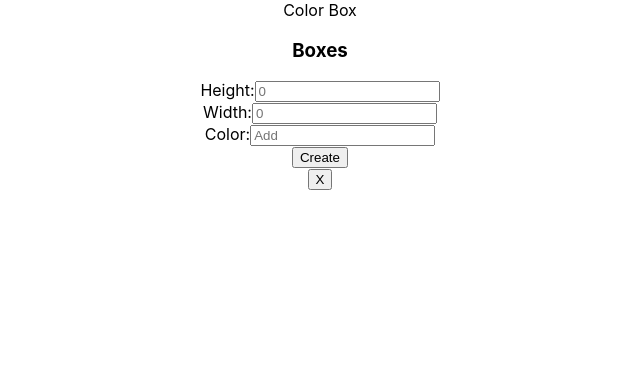
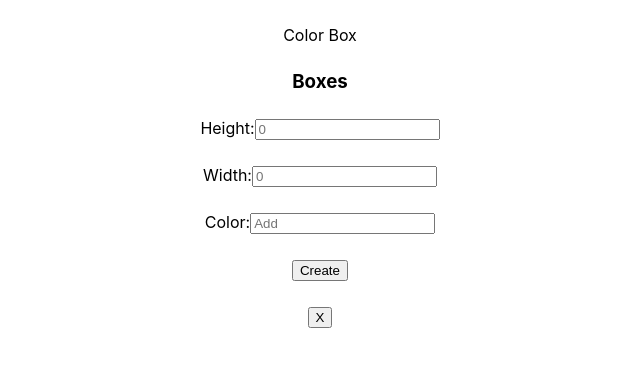
Before and after one commit to kwolosonovich/react-colorbox, a React (Create React App) app: page / in a window 1280 px wide. Shown: the top 366 px of the page, without its empty margins (320-960 px from the left). Built offline with nearby package versions, Linux system fonts and the light colour scheme.

Commit message:
box list css file

```diff
--- /dev/null
+++ b/src/BoxList.css
@@ -0,0 +1,3 @@
+div {
+    margin: 25px auto;
+}
--- a/src/BoxList.js
+++ b/src/BoxList.js
@@ -1,9 +1,8 @@
-import { defaultCipherList } from 'constants';
-import { uniqueId } from 'lodash';
 import React, {useState} from 'react';
 import {v4 as uuid} from "uuid";
 import Box from './Box'
 import NewBoxForm from './NewBoxForm'
+import './BoxList.css'
 
 const BoxList = () => {
     // initial state
```
